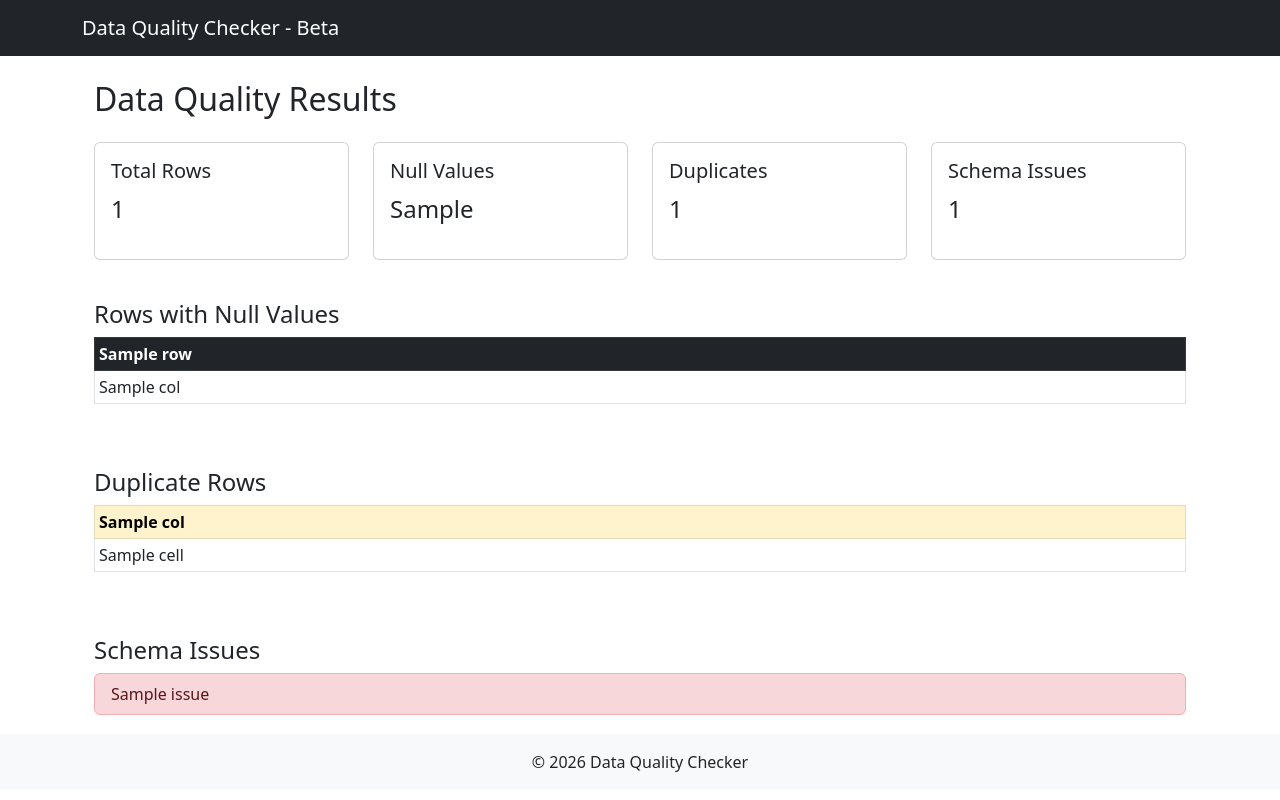
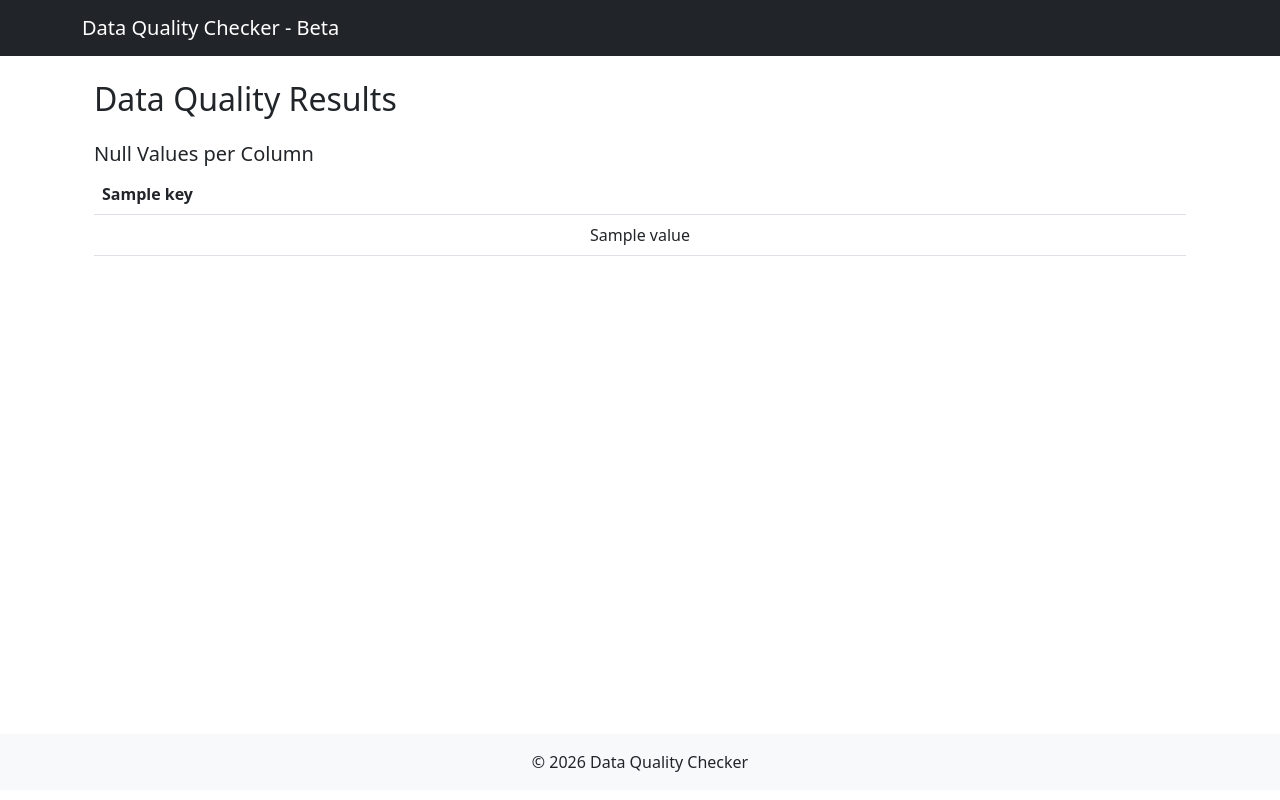
Before and after one commit to samksenija/Data-Quality-Checker, a Django app: template data_quality_checker/quality_checks/templates/results.html in a window 1280 px wide. Run offline with Django 4.2, Linux system fonts and the light colour scheme; the template is opened without the code that fills it: most values are stand-ins (such as "Sample title", 1, 10 or a date in 2020).

Commit message:
results.html cleaun up - table for count of nulls

```diff
--- a/data_quality_checker/quality_checks/templates/results.html
+++ b/data_quality_checker/quality_checks/templates/results.html
@@ -7,114 +7,25 @@
 
 <div class="container">
     <h2 class="mb-4">Data Quality Results</h2>
-
-    <div class="row mb-4">
-        <div class="col-md-3">
-            <div class="card mb-3">
-                <div class="card-body">
-                    <h5>Total Rows</h5>
-                    <p class="fs-4">{{ total_rows }}</p>
-                </div>
-            </div>
-        </div>
-
-        <div class="col-md-3">
-            <div class="card mb-3">
-                <div class="card-body">
-                    <h5>Null Values</h5>
-                    <p class="fs-4">{{ null_count_per_column }}</p>
-                </div>
-            </div>
-        </div>
-
-        <div class="col-md-3">
-            <div class="card mb-3">
-                <div class="card-body">
-                    <h5>Duplicates</h5>
-                    <p class="fs-4">{{ duplicate_count }}</p>
-                </div>
-            </div>
-        </div>
-
-        <div class="col-md-3">
-            <div class="card mb-3">
-                <div class="card-body">
-                    <h5>Schema Issues</h5>
-                    <p class="fs-4">{{ schema_issues_count }}</p>
-                </div>
-            </div>
-        </div>
-    </div>
-
-    <div class="mb-5">
-        <h4>Rows with Null Values</h4>
-        {% if rows_and_columns %}
-            <div class="table-responsive">
-                <table class="table table-bordered table-sm">
-                    <thead class="table-dark">
+        <div>
+            <h5>Null Values per Column</h5>
+            <table class="table">
+                <thead>
                     <tr>
-                            {% for row in rows_and_columns.0 %}
-                                <th>{{ row }}</th>
+                        {% for key, value in null_count_per_column.items %}
+                            <th scope="col">{{ key }}</th>
                         {% endfor %}
                     </tr>
                 </thead>
                 <tbody>
-                        {% for col in rows_and_columns.1 %}
                     <tr>
-                                <td>{{col}}</td>
+                        {% for key, value in null_count_per_column.items %}
+                            <td style="text-align: center;">{{ value }}</td>
+                        {% endfor %}
                     </tr>
-                        {% endfor %}
                 </tbody>
             </table>
         </div>
-        {% else %}
-            <p class="text-success">No null values found</p>
-        {% endif %}
-    </div>
-
-    <div class="mb-5">
-        <h4>Duplicate Rows</h4>
-        {% if duplicate_rows %}
-            <div class="table-responsive">
-                <table class="table table-bordered table-sm">
-                    <thead class="table-warning">
-                        <tr>
-                            {% for col in headers %}
-                                <th>{{ col }}</th>
-                            {% endfor %}
-                        </tr>
-                    </thead>
-                    <tbody>
-                        {% for row in duplicate_rows %}
-                            <tr>
-                                {% for cell in row %}
-                                    <td>{{ cell }}</td>
-                                {% endfor %}
-                            </tr>
-                        {% endfor %}
-                    </tbody>
-                </table>
-            </div>
-        {% else %}
-            <p class="text-success">No duplicates found</p>
-        {% endif %}
-    </div>
-
-    <div class="mb-5">
-        <h4>Schema Issues</h4>
-        {% if schema_issues %}
-            <ul class="list-group">
-                {% for issue in schema_issues %}
-                    <li class="list-group-item list-group-item-danger">
-                        {{ issue }}
-                    </li>
-                {% endfor %}
-            </ul>
-        {% else %}
-            <p class="text-success">No schema issues found</p>
-        {% endif %}
-    </div>
-
 </div>
 
 {% endblock %}
```
Lines whose indentation alone changed are shown as unchanged.
